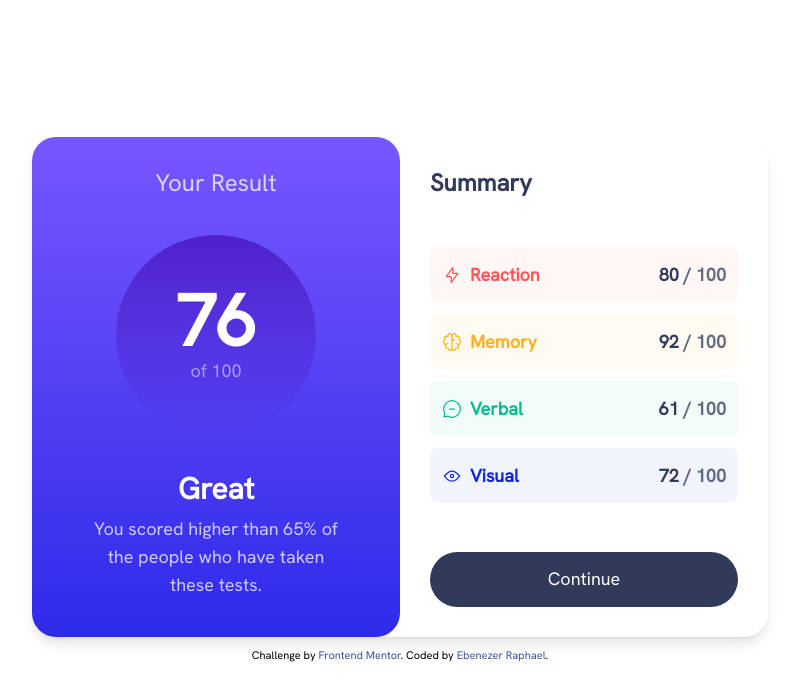
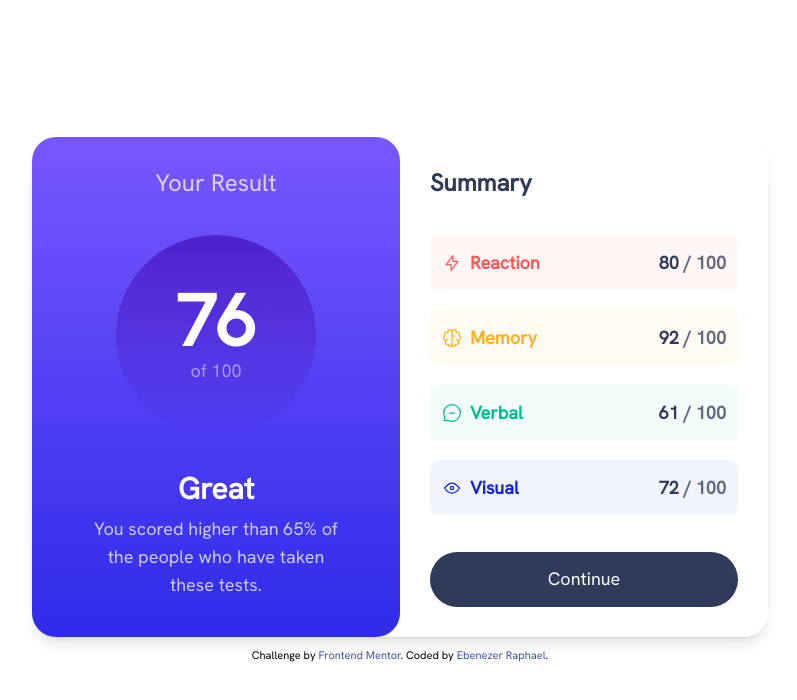
Before and after one commit to ebenezerraph/results-summary-component-main, a plain HTML site: page index.html in a window 1280 px wide. Shown: the whole page, without its empty margins (240-1037 px from the left). Drawn offline with Linux system fonts and the light colour scheme.

Commit message:
feat: Improve summary card spacing
Increase the vertical spacing between summary cards for better visual clarity and user experience.

```diff
--- a/index.html
+++ b/index.html
@@ -52,19 +52,19 @@
         <div class="text-xl laptop:text-2xl font-bold">Summary</div>
         <div>
           <div
-            class="text-base laptop:text-lg h-[3.438rem] px-3 items-center mb-3 w-full flex flex-row bg-opacity-5 bg-light_red justify-between rounded-lg">
+            class="text-base laptop:text-lg h-[3.438rem] px-3 items-center mb-5 w-full flex flex-row bg-opacity-5 bg-light_red justify-between rounded-lg">
             <span class="flex items-center flex-row text-light_red"><img class="mr-2 size-5"
                 src="assets/images/icon-reaction.svg" alt="">Reaction</span>
             <span><span>80</span><span class="opacity-75"> / 100</span></span>
           </div>
           <div
-            class="text-base laptop:text-lg h-[3.438rem] px-3 items-center mb-3 w-full flex flex-row bg-opacity-5 bg-orangey-yellow justify-between rounded-lg">
+            class="text-base laptop:text-lg h-[3.438rem] px-3 items-center mb-5 w-full flex flex-row bg-opacity-5 bg-orangey-yellow justify-between rounded-lg">
             <span class="flex items-center flex-row text-orangey-yellow"><img class="mr-2 size-5"
                 src="assets/images/icon-memory.svg" alt="">Memory</span>
             <span><span>92</span><span class="opacity-75"> / 100</span></span>
           </div>
           <div
-            class="text-base laptop:text-lg h-[3.438rem] px-3 items-center mb-3 w-full flex flex-row bg-opacity-5 bg-green_teal justify-between rounded-lg">
+            class="text-base laptop:text-lg h-[3.438rem] px-3 items-center mb-5 w-full flex flex-row bg-opacity-5 bg-green_teal justify-between rounded-lg">
             <span class="flex items-center flex-row text-green_teal"><img class="mr-2 size-5"
                 src="assets/images/icon-verbal.svg" alt="">Verbal</span>
             <span><span>61</span><span class="opacity-75"> / 100</span></span>
```
Also changed, not shown: src/output.css.
